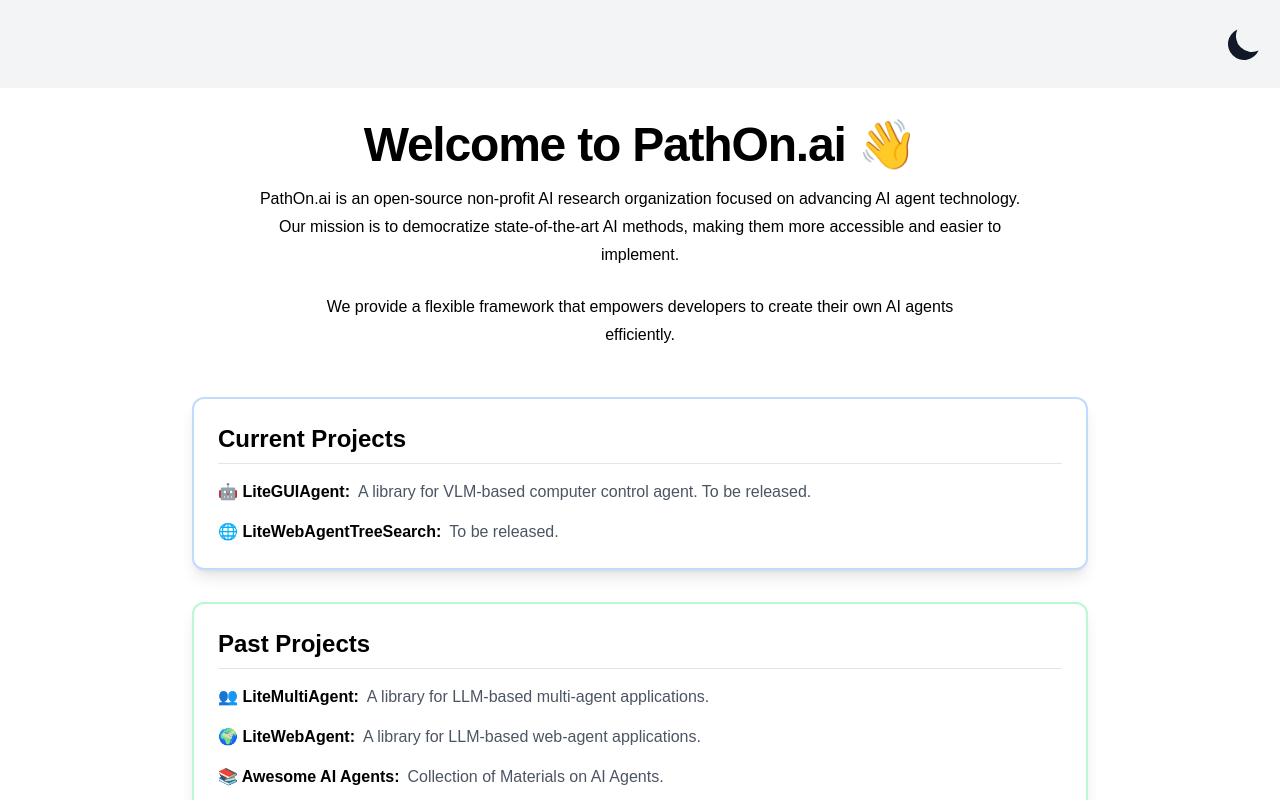
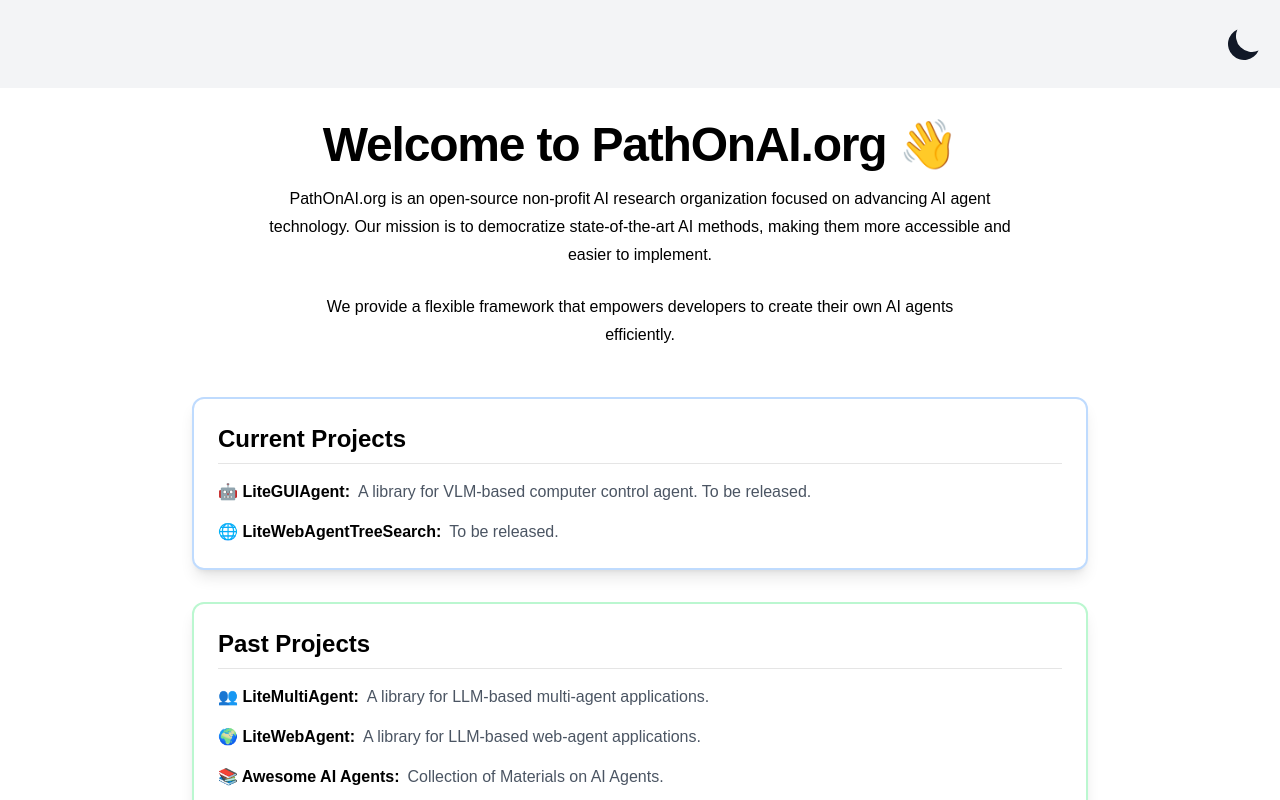
Before and after one commit to PathOnAIOrg/PathOnAI.org, a Next.js app in the folder website-app/: page / in a window 1280 px wide. Shown: the top 800 px of the page. Built offline with nearby package versions, Linux system fonts and the light colour scheme.

Commit message:
change the name from pathon.ai to pathonai.org

```diff
--- a/website-app/pages/index.tsx
+++ b/website-app/pages/index.tsx
@@ -4,10 +4,10 @@ const Home = () => {
   return (
     <div className="min-h-screen flex flex-col items-center justify-center bg-white dark:bg-gray-900 p-4">
       <h1 className="scroll-m-20 text-4xl font-extrabold tracking-tight lg:text-5xl mb-4 text-black dark:text-white">
-        Welcome to PathOn.ai 👋
+        Welcome to PathOnAI.org 👋
       </h1>
       <p className="leading-7 mb-6 text-black dark:text-white max-w-3xl text-center">
-        PathOn.ai is an open-source non-profit AI research organization focused on advancing AI agent technology. Our mission is to democratize state-of-the-art AI methods, making them more accessible and easier to implement.
+        PathOnAI.org is an open-source non-profit AI research organization focused on advancing AI agent technology. Our mission is to democratize state-of-the-art AI methods, making them more accessible and easier to implement.
       </p>
       <p className="leading-7 mb-12 text-black dark:text-white max-w-2xl text-center">
         We provide a flexible framework that empowers developers to create their own AI agents efficiently.
```
